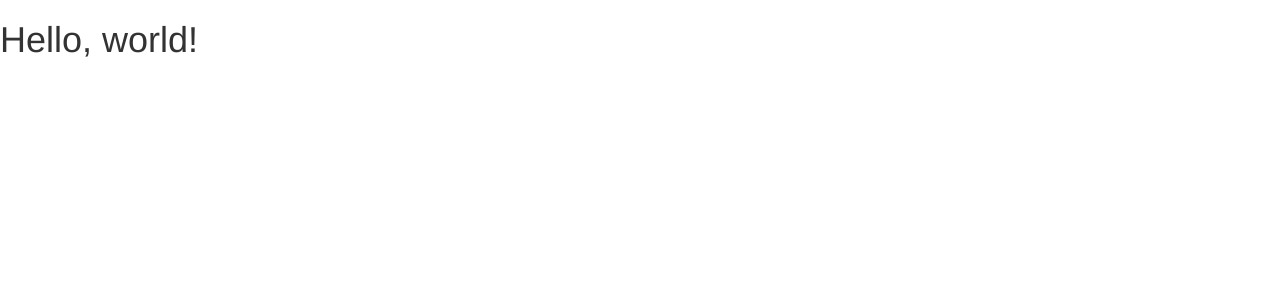
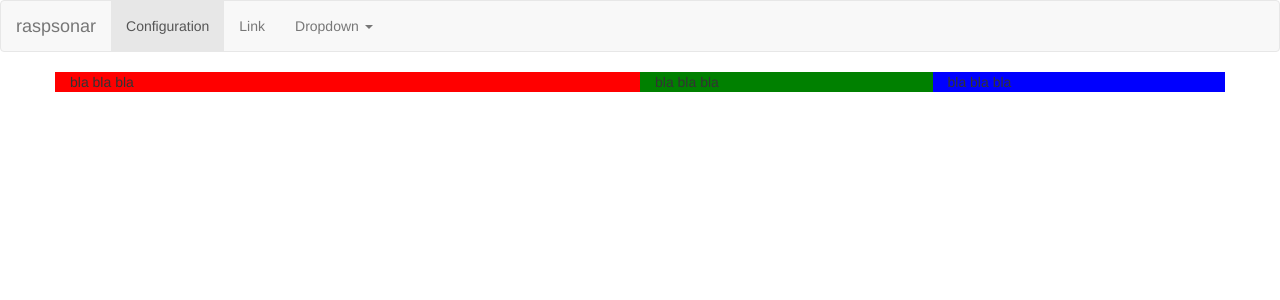
Before and after one commit to cecchisandrone/raspberrypi, a Java web app: page /index.jsp in a window 1280 px wide. Shown: the top 300 px of the page. Run offline with Spring Boot 4, a stand-in JSP engine, Linux system fonts and the light colour scheme; the project's own start-up code is not run, and a stand-in starts its controllers and pages; some libraries are stand-ins or nearby versions.

Commit message:
Home page editing

```diff
--- a/raspsonar/src/main/webapp/index.jsp
+++ b/raspsonar/src/main/webapp/index.jsp
@@ -8,7 +8,7 @@
 <meta charset="utf-8">
 <meta http-equiv="X-UA-Compatible" content="IE=edge">
 <meta name="viewport" content="width=device-width, initial-scale=1.0">
-<title>Bootstrap Starter Template</title>
+<title>raspsonar</title>
 <!-- Fogli di stile -->
 <link href="bootstrap/css/bootstrap.css" rel="stylesheet" media="screen">
 <!-- <link href="css/custom.css" rel="stylesheet" media="screen"> -->
@@ -20,10 +20,42 @@
   <![endif]-->
 </head>
 <body>
-	<h1>Hello, world!</h1>
-
 	<!-- jQuery e plugin JavaScript  -->
 	<script src="http://code.jquery.com/jquery.js"></script>
 	<script src="bootstrap/js/bootstrap.min.js"></script>
+
+	<!-- Navigation bar -->
+	<nav class="navbar navbar-default">
+		<div class="navbar-header">
+			<button type="button" class="navbar-toggle" data-toggle="collapse" data-target=".navbar-collapse">
+				<span class="sr-only">Toggle navigation</span> <span class="icon-bar"></span> <span class="icon-bar"></span> <span class="icon-bar"></span>
+			</button>
+			<a class="navbar-brand" href="#">raspsonar</a>
+		</div>
+
+		<div class="collapse navbar-collapse">
+			<ul class="nav navbar-nav">
+				<li class="active"><a href="${pageContext.request.contextPath}/editConfiguration">Configuration</a></li>
+				<li><a href="#">Link</a></li>
+				<li class="dropdown"><a href="#" class="dropdown-toggle" data-toggle="dropdown">Dropdown <b class="caret"></b></a>
+					<ul class="dropdown-menu">
+						<li><a href="#">Item 1</a></li>
+						<li><a href="#">Item 2</a></li>
+						<li><a href="#">Item 3</a></li>
+						<li><a href="#">Item 4</a></li>
+						<li><a href="#">Item 5</a></li>
+					</ul></li>
+			</ul>
+		</div>
+	</nav>
+
+	<!-- Grid -->
+	<div class="container">
+		<div class="row">
+			<div class="col-md-6" style="background-color: red">bla bla bla</div>
+			<div class="col-md-3" style="background-color: green">bla bla bla</div>
+			<div class="col-md-3" style="background-color: blue">bla bla bla</div>
+		</div>
+	</div>
 </body>
 </html>
```
